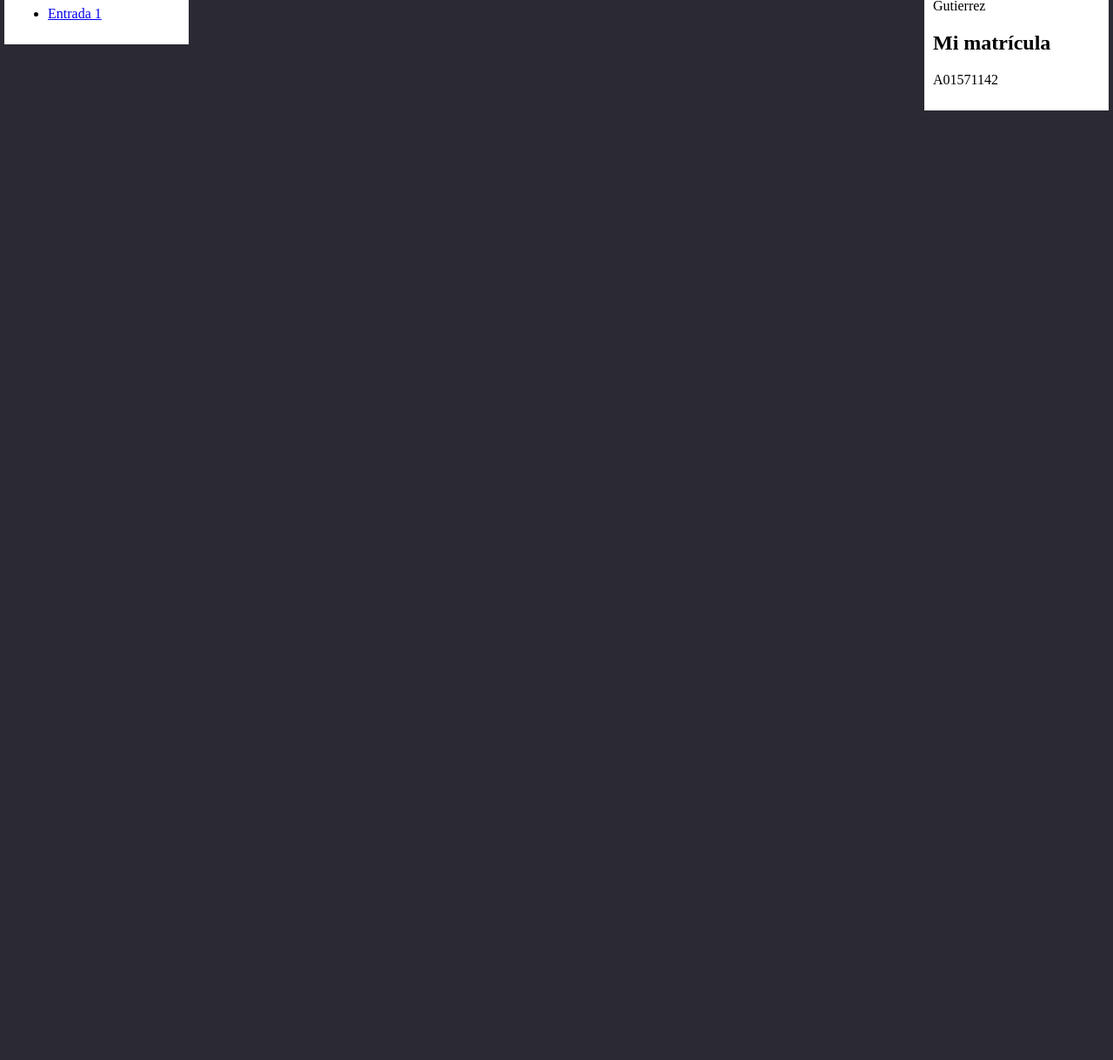
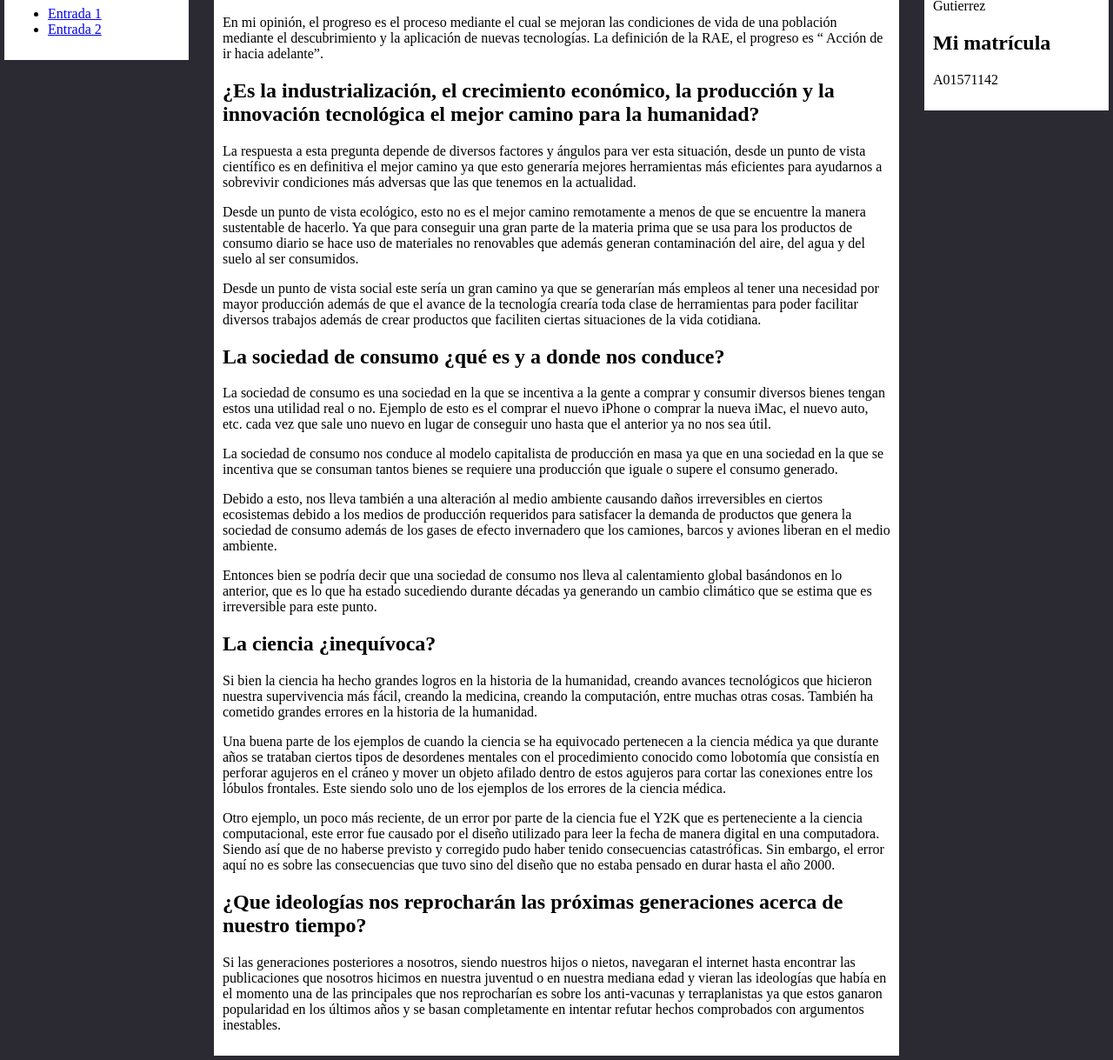
Before and after one commit to Lovelace-project/Bitacora-de-reflexion, a plain HTML site: page Entrada2.html in a window 1280 px wide. Shown: the part 180-1399 px from the top of the page at 87% size. Before the commit the page ends 800 px from the top, so only its background shows below. Drawn offline with Linux system fonts and the light colour scheme.

Commit message:
Added second entry

```diff
--- a/Entrada2.html
+++ b/Entrada2.html
@@ -18,6 +18,7 @@
             <h1>Las entradas en formato pdf</h1>
             <ul>
                 <li><a href="Assets/Entrada1.pdf">Entrada 1</a></li>
+                <li><a href="Assets/Entrada2.pdf">Entrada 2</a></li>
             </ul>
         </div>
         <div class="about">
@@ -31,7 +32,23 @@
         <div class="body">
             </br>
             <h1>Nuevos patrones demográficos: crecimiento poblacional y urbanización</h1>
-
+            <h2>El progreso ¿qué es? </h2>
+            <p>En mi opinión, el progreso es el proceso mediante el cual se mejoran las condiciones de vida de una población mediante el descubrimiento y la aplicación de nuevas tecnologías. La definición de la RAE, el progreso es “	Acción de ir hacia adelante”.</p>
+            <h2>¿Es la industrialización, el crecimiento económico, la producción y la innovación tecnológica el mejor camino para la humanidad?</h2>
+            <p>La respuesta a esta pregunta depende de diversos factores y ángulos para ver esta situación, desde un punto de vista científico es en definitiva el mejor camino ya que esto generaría mejores herramientas más eficientes para ayudarnos a sobrevivir condiciones más adversas que las que tenemos en la actualidad.</p>
+            <p>Desde un punto de vista ecológico, esto no es el mejor camino remotamente a menos de que se encuentre la manera sustentable de hacerlo. Ya que para conseguir una gran parte de la materia prima que se usa para los productos de consumo diario se hace uso de materiales no renovables que además generan contaminación del aire, del agua y del suelo al ser consumidos.</p>
+            <p>Desde un punto de vista social este sería un gran camino ya que se generarían más empleos al tener una necesidad por mayor producción además de que el avance de la tecnología crearía toda clase de herramientas para poder facilitar diversos trabajos además de crear productos que faciliten ciertas situaciones de la vida cotidiana.</p>
+            <h2>La sociedad de consumo ¿qué es y a donde nos conduce?</h2>
+            <p>La sociedad de consumo es una sociedad en la que se incentiva a la gente a comprar y consumir diversos bienes tengan estos una utilidad real o no. Ejemplo de esto es el comprar el nuevo iPhone  o comprar la nueva iMac, el nuevo auto, etc. cada vez que sale uno nuevo en lugar de conseguir uno hasta que el anterior ya no nos sea útil.</p>
+            <p>La sociedad de consumo nos conduce al modelo capitalista de producción en masa ya que en una sociedad en la que se incentiva que se consuman tantos bienes se requiere una producción que iguale o supere el consumo generado.</p>
+            <p>Debido a esto, nos lleva también a una alteración al medio ambiente causando daños irreversibles en ciertos ecosistemas debido a los medios de producción requeridos para satisfacer la demanda de productos que genera la sociedad de consumo además de los gases de efecto invernadero que los camiones, barcos y aviones liberan en el medio ambiente.</p>
+            <p>Entonces bien se podría decir que una sociedad de consumo nos lleva al calentamiento global basándonos en lo anterior, que es lo que ha estado sucediendo durante décadas ya generando un cambio climático que se estima que es irreversible para este punto.</p>
+            <h2>La ciencia ¿inequívoca?</h2>
+            <p>Si bien la ciencia ha hecho grandes logros en la historia de la humanidad, creando avances tecnológicos que hicieron nuestra supervivencia más fácil, creando la medicina, creando la computación, entre muchas otras cosas. También ha cometido grandes errores en la historia de la humanidad.</p>
+            <p>Una buena parte de los ejemplos de cuando la ciencia se ha equivocado pertenecen a la ciencia médica ya que durante años se trataban ciertos tipos de desordenes mentales con el procedimiento conocido como lobotomía que consistía en perforar agujeros en el cráneo y mover un objeto afilado dentro de estos agujeros para cortar las conexiones entre los lóbulos frontales. Este siendo solo uno de los ejemplos de los errores de la ciencia médica.</p>
+            <p>Otro ejemplo, un poco más reciente, de un error por parte de la ciencia fue el Y2K que es perteneciente a la ciencia computacional, este error fue causado por el diseño utilizado para leer la fecha de manera digital en una computadora. Siendo así que de no haberse previsto y corregido pudo haber tenido consecuencias catastróficas. Sin embargo, el error aquí no es sobre las consecuencias que tuvo sino del diseño que no estaba pensado en durar hasta el año 2000.</p>
+            <h2>¿Que ideologías nos reprocharán las próximas generaciones acerca de nuestro tiempo?</h2>
+            <p>Si las generaciones posteriores a nosotros, siendo nuestros hijos o nietos, navegaran el internet hasta encontrar las publicaciones que nosotros hicimos en nuestra juventud o en nuestra mediana edad y vieran las ideologías que había en el momento una de las principales que nos reprocharían es sobre los anti-vacunas y terraplanistas ya que estos ganaron popularidad en los últimos años y se basan completamente en intentar refutar hechos comprobados con argumentos inestables.</p>
         </div>
     </body>
 </html>
```
Also changed, not shown: Entrada1.html (+1 -0 lines), index.html (+1 -0 lines), 1 other file.
